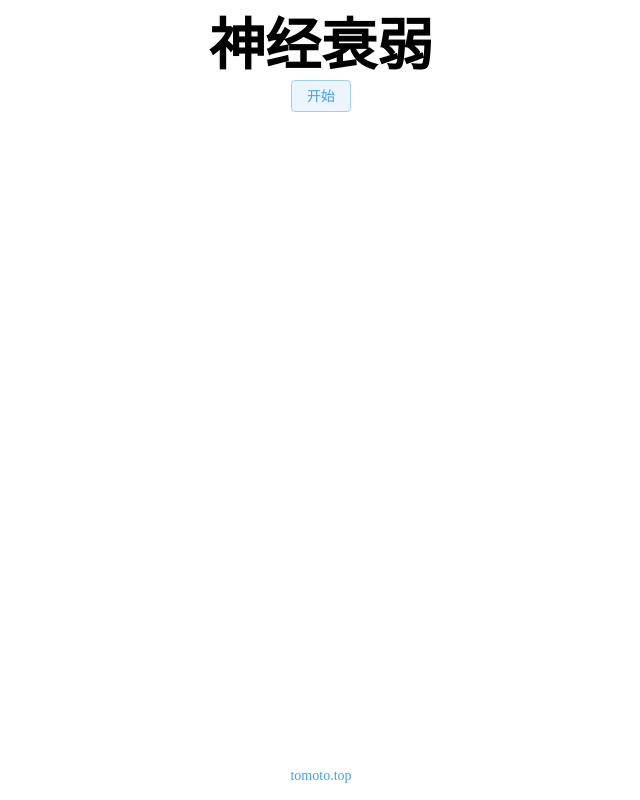
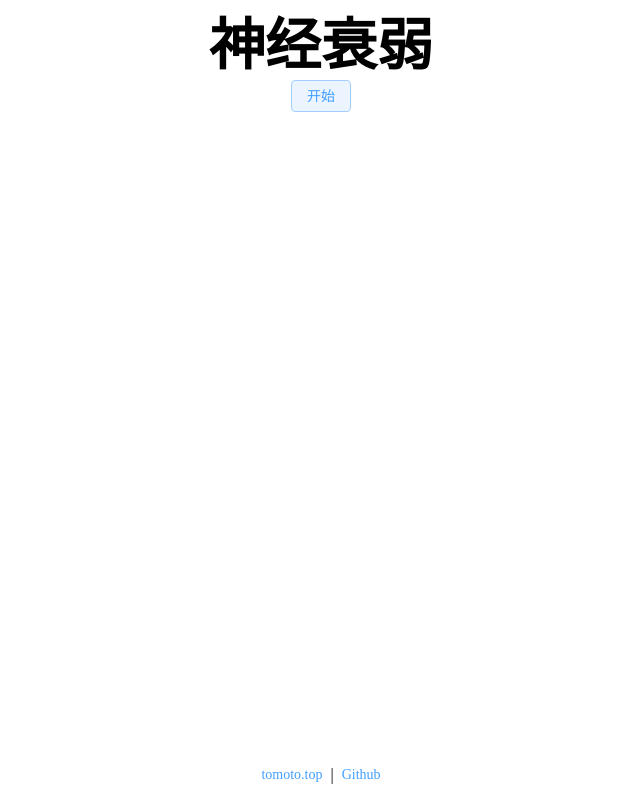
Before and after one commit to Tomotopieces/flip-and-match, a Vue app: page /#/title in a window 1280 px wide. Before the commit this address led to /title. Shown: the whole page, without its empty margins (319-959 px from the left). Built offline with nearby package versions, Linux system fonts and the light colour scheme.

Commit message:
fix 1. 修改资源路径，避免build后找不到资源的问题
feature
1. 页脚添加github仓库连接

```diff
--- a/src/App.vue
+++ b/src/App.vue
@@ -8,7 +8,14 @@
         <router-view />
       </el-main>
       <el-footer id="footer">
-        <el-link type="primary" href="https://tomoto.top">tomoto.top</el-link>
+        <el-space spacer="|">
+          <el-link type="primary" href="https://tomoto.top">tomoto.top</el-link>
+          <el-link
+            type="primary"
+            href="https://github.com/Tomotopieces/flip-and-match"
+            >Github</el-link
+          >
+        </el-space>
       </el-footer>
     </el-container>
   </div>
@@ -26,6 +33,7 @@ router.push("/title");
   font-weight: bold;
   font-size: 3.5rem;
 }
+
 #app {
   position: absolute;
   top: 0;
--- a/src/components/CardComponent.vue
+++ b/src/components/CardComponent.vue
@@ -21,7 +21,7 @@ const cardName = `${props.suit}${props.num}`;
 /**
  * 牌面图片路径
  */
-let imgPath = ref(`/poker/${CARD_BACK_IMAGE_NAME}.png`);
+let imgPath = ref(`poker/${CARD_BACK_IMAGE_NAME}.png`);
 
 /**
  * 正面朝上
--- a/src/router/index.ts
+++ b/src/router/index.ts
@@ -1,4 +1,4 @@
-import { createRouter, createWebHistory, RouteRecordRaw } from "vue-router";
+import { createRouter, createWebHashHistory, RouteRecordRaw } from "vue-router";
 
 const routes: Array<RouteRecordRaw> = [
   {
@@ -14,7 +14,7 @@ const routes: Array<RouteRecordRaw> = [
 ];
 
 const router = createRouter({
-  history: createWebHistory(process.env.BASE_URL),
+  history: createWebHashHistory(process.env.BASE_URL),
   routes,
 });
 
--- a/src/views/TableView.vue
+++ b/src/views/TableView.vue
@@ -1,13 +1,9 @@
 <template>
   <div id="table">
-    <el-container>
-      <el-main>
     <el-row v-for="r in 4" :key="r" justify="center">
       <el-col
         span="2"
-            v-for="card in cards.filter(
-              (_, i) => i >= (r - 1) * 13 && i < r * 13
-            )"
+        v-for="card in cards.filter((_, i) => i >= (r - 1) * 13 && i < r * 13)"
         :key="card.suit + card.point"
       >
         <card-component :suit="card.suit" :num="card.point" />
@@ -15,10 +11,8 @@
     </el-row>
     <el-divider />
     <el-row>
-          <el-button @click="back()"> 返回 </el-button>
+      <el-button @click="back()"> 返回</el-button>
     </el-row>
-      </el-main>
-    </el-container>
   </div>
 </template>
 
--- a/vue.config.js
+++ b/vue.config.js
@@ -1,4 +1,5 @@
 const { defineConfig } = require("@vue/cli-service");
 module.exports = defineConfig({
   transpileDependencies: true,
+  publicPath: "./",
 });
```
Lines whose indentation alone changed are shown as unchanged.
